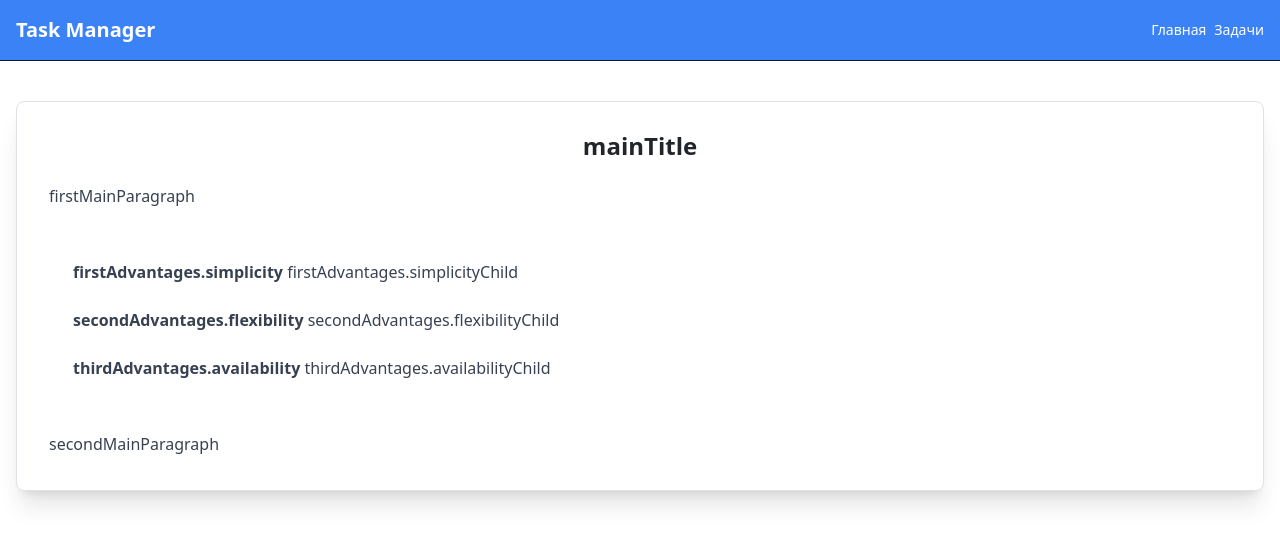
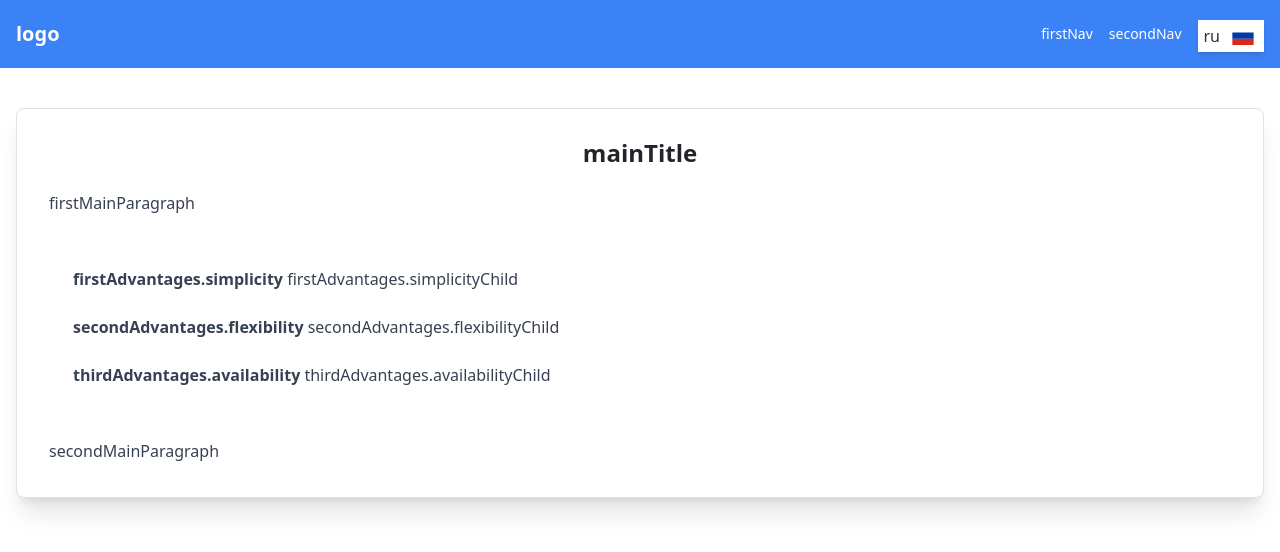
Before and after one commit to Horizonnns/vue-task-manager, a Vue app: page / in a window 1280 px wide. Shown: the top 552 px of the page. Built offline with nearby package versions, Linux system fonts and the light colour scheme.

Commit message:
Added a listbox component to the header for changing localization

```diff
--- a/src/components/Header.vue
+++ b/src/components/Header.vue
@@ -1,29 +1,35 @@
 <script setup>
+import AppSelect from './ui/AppSelect.vue';
+
 const navigation = [
-	{ title: 'Главная', href: '/' },
-	{ title: 'Задачи', href: '/tasks' },
+	{ title: 'firstNav', href: '/' },
+	{ title: 'secondNav', href: '/tasks' },
 ];
 </script>
 
 <template>
-	<header class="bg-blue-500 border-b border-black/80 text-white py-3">
+	<header class="bg-blue-20 text-white py-3">
 		<div class="container flex items-center justify-between">
 			<router-link to="/">
 				<h2
 					class="text-xl font-bold hover:text-white/80 duration-200 select-none"
 				>
-					Task Manager
+					{{ $t('logo') }}
 				</h2>
 			</router-link>
 
-			<nav class="flex space-x-2 text-sm">
+			<nav class="flex items-center space-x-4 text-sm">
 				<ul v-for="nav in navigation" :key="nav">
 					<li>
 						<button>
-							<router-link :to="nav.href">{{ nav.title }}</router-link>
+							<router-link :to="nav.href">
+								{{ $t(nav.title) }}
+							</router-link>
 						</button>
 					</li>
 				</ul>
+
+				<AppSelect />
 			</nav>
 		</div>
 	</header>
```
